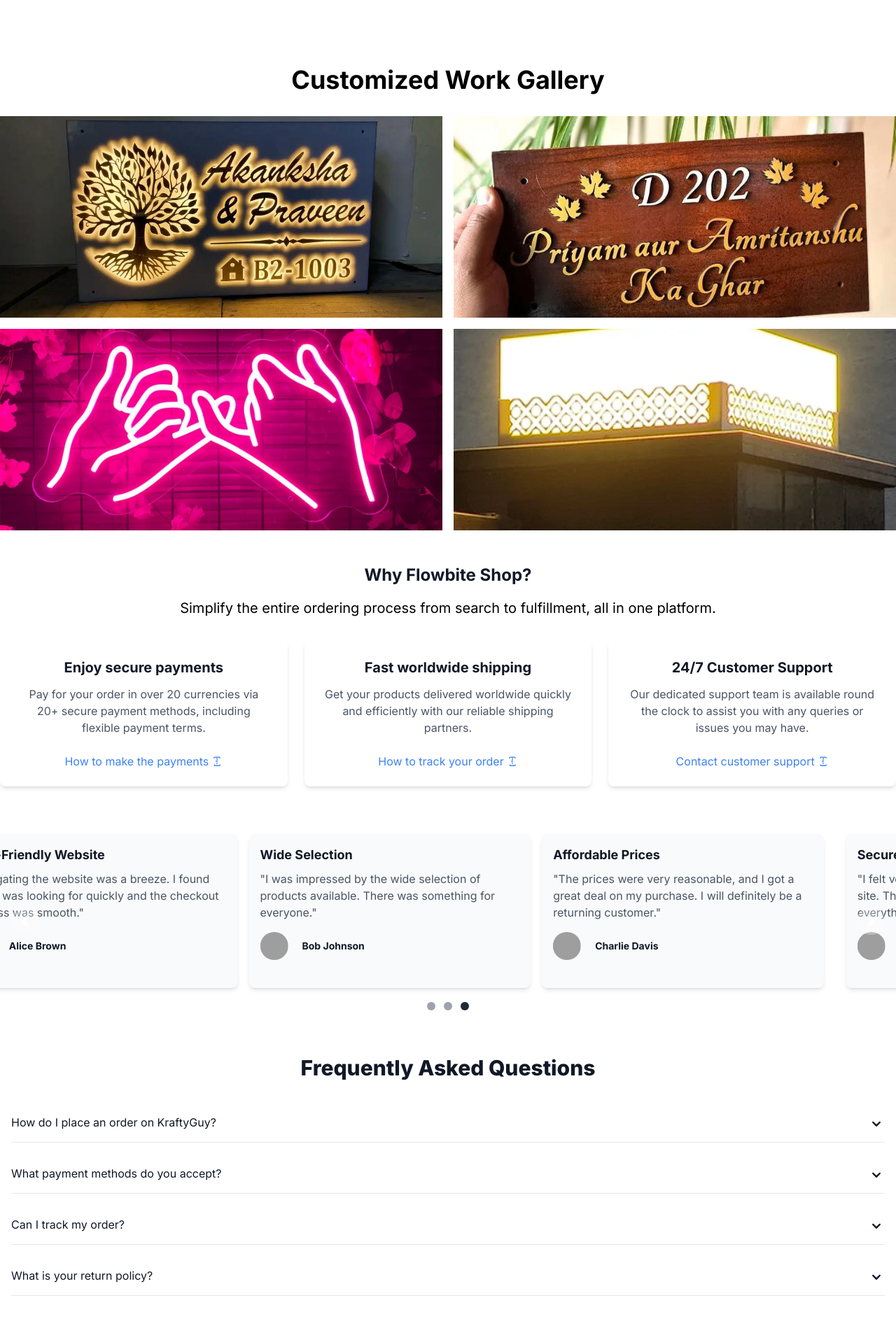
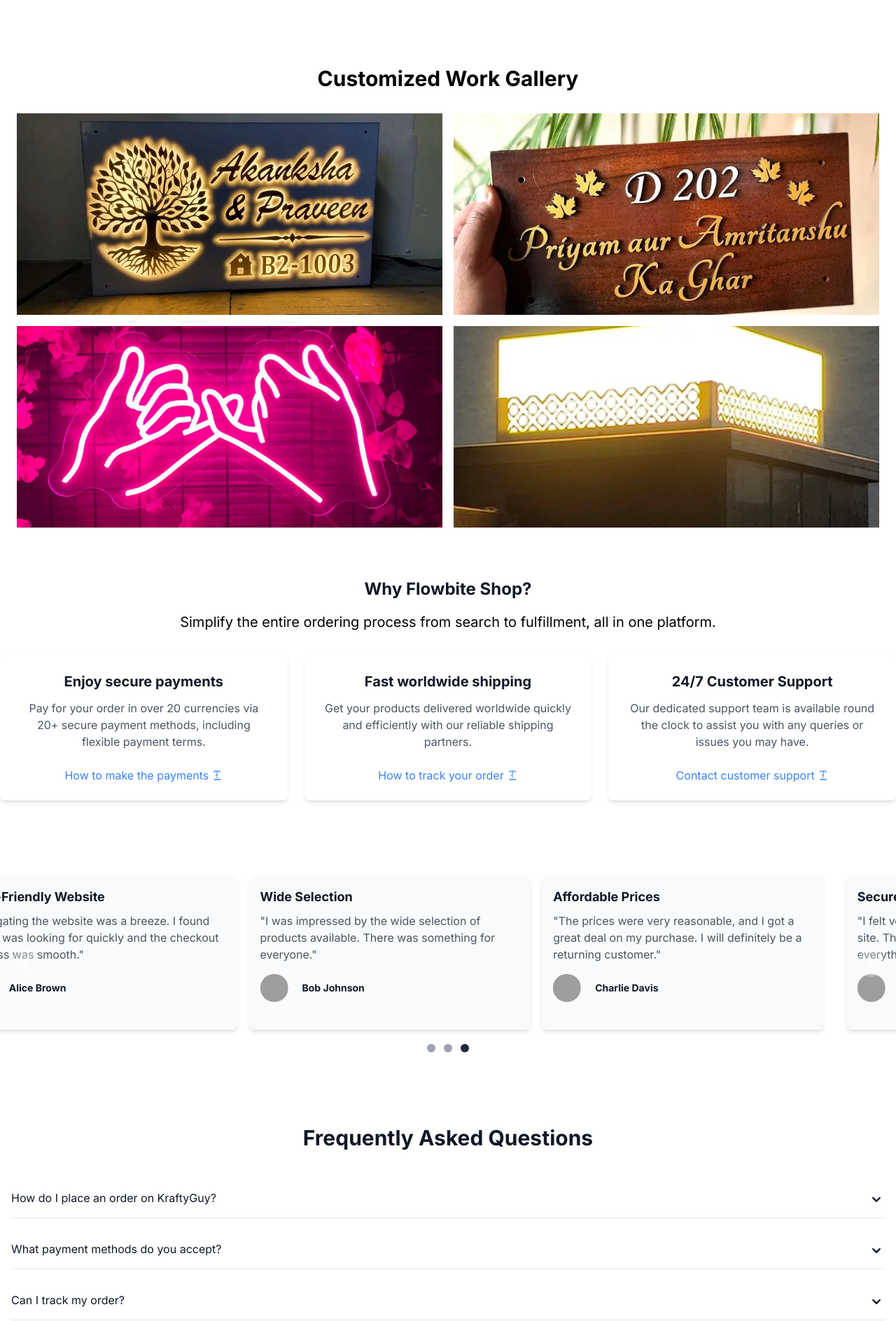
Before and after one commit to manishaverma15/krafty-guy, a Next.js app: page / in a window 1280 px wide. Shown: the part 487-2375 px from the top of the page at 70% size. Built offline with nearby package versions, Linux system fonts and the light colour scheme; grey boxes are pictures that could not be loaded.

Commit message:
feat: code refactored

```diff
--- a/src/components/faq/faq.js
+++ b/src/components/faq/faq.js
@@ -12,7 +12,9 @@ const FAQ = () => {
   return (
     <section className="bg-white dark:bg-gray-900 py-12">
       <div className="max-w-screen-xl mx-auto px-4">
-        <h2 className="text-3xl font-extrabold text-gray-900 dark:text-white mb-8 text-center">Frequently Asked Questions</h2>
+        <h2 className="text-3xl font-bold text-gray-900 dark:text-white mb-10 text-center">
+          Frequently Asked Questions
+        </h2>
         <div className="space-y-4">
           {faqData.map((item) => (
             <div key={item.id}>
--- a/src/components/hero/hero.js
+++ b/src/components/hero/hero.js
@@ -3,7 +3,7 @@ import React from "react";
 const HeroSection = () => {
   return (
     <>
-      <section className="bg-white dark:bg-gray-900">
+      <section className="bg-white dark:bg-gray-900 mb-5">
         <div className="grid max-w-screen-xl px-4 py-8 mx-auto lg:gap-8 xl:gap-0 lg:py-16 lg:grid-cols-12">
           <div className="mr-auto place-self-center lg:col-span-7">
             <h1 className="max-w-2xl mb-4 text-4xl font-extrabold tracking-tight leading-none md:text-5xl xl:text-6xl dark:text-white">Inspiration Awaits</h1>
--- a/src/components/reviews/reviews.js
+++ b/src/components/reviews/reviews.js
@@ -85,7 +85,7 @@ const Reviews = () => {
   };
 
   return (
-    <div id="animation-carousel" className="relative w-full">
+    <div id="animation-carousel" className="relative w-full mb-10">
       <div className="relative overflow-hidden rounded-lg">
         <div
           className="flex transition-transform duration-700 ease-in-out"
--- a/src/components/whyUs/whyUs.js
+++ b/src/components/whyUs/whyUs.js
@@ -3,7 +3,7 @@ import React from "react";
 const WhyUs = () => {
   return (
     <>
-      <div className="bg-white dark:bg-gray-800 py-12">
+      <div className="bg-white dark:bg-gray-800 py-12 mb-10">
         <div className="max-w-screen-xl mx-auto text-center">
           <h2 className="text-2xl font-bold text-gray-900 dark:text-white mb-4">Why Flowbite Shop?</h2>
           <p className="text-gray dark:text-gray" style={{ fontSize: '1.25rem' }}>
--- a/src/components/work-category/work-category.js
+++ b/src/components/work-category/work-category.js
@@ -12,15 +12,15 @@ const categories = [
 
 const Category = () => {
   return (
-    <div className="container mx-auto text-center">
-      <h1 className="text-4xl font-bold my-8">Customized Work Gallery</h1>
-      <div className="grid grid-cols-1 sm:grid-cols-2 gap-4">
+    <div className="container mx-auto text-center mb-6">
+      <h1 className="text-3xl font-bold my-8 mb-8">Customized Work Gallery</h1>
+      <div className="grid grid-cols-1 sm:grid-cols-2 gap-4 ml-6 mr-6">
         {categories.map((category) => (
           <Link href={category.link} key={category.name}>
             <div className="relative w-full h-72 cursor-pointer">
               <img src={category.image} alt={category.name} className="w-full h-full object-cover" />
               <div className="absolute inset-0 bg-black bg-opacity-50 opacity-0 hover:opacity-100 transition-opacity duration-300 flex items-center justify-center">
-                <div className="text-white text-xl">{category.name}</div>
+                <div className="text-white text-2xl">{category.name}</div>
               </div>
             </div>
           </Link>
```
